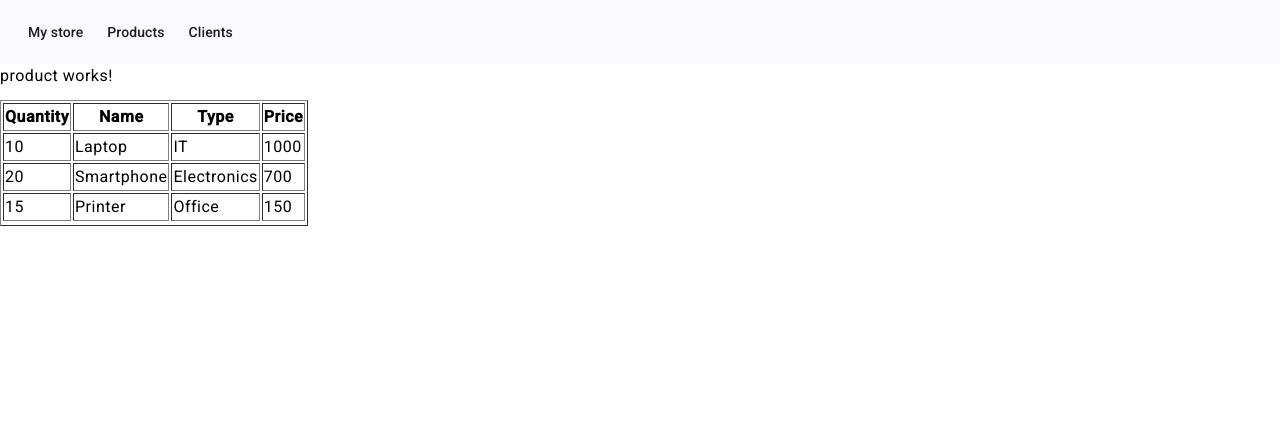
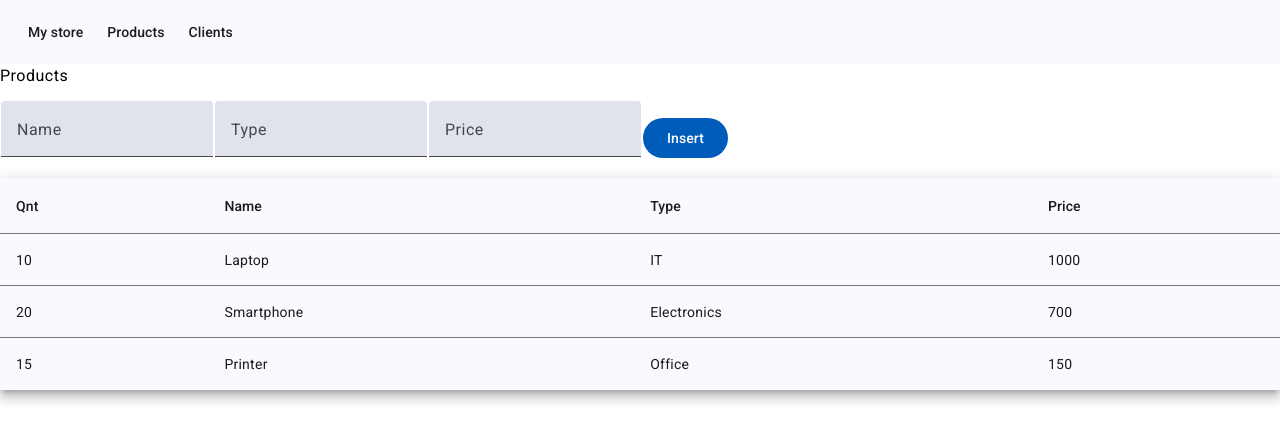
Before and after one commit to eduardodecarvalho/mystore-client, an Angular app: page /products in a window 1280 px wide. Shown: the top 442 px of the page. Built offline with nearby package versions, Linux system fonts and the light colour scheme; data requests are answered from the project's data file.

Commit message:
save product

```diff
--- a/src/app/product/product.component.html
+++ b/src/app/product/product.component.html
@@ -1,30 +1,50 @@
-<p>product works!</p>
+<p>Products</p>
 
-<table border="1">
-  <thead>
-    <tr>
-      <th>
-        Quantity
-      </th>
-      <th>
-        Name
-      </th>
-      <th>
-        Type
-      </th>
-      <th>
-        Price
-      </th>
-    </tr>
-  </thead>
+<form [formGroup]="form" class="product-form">
+  <td>
+    <mat-form-field>
+      <mat-label>Name</mat-label>
+      <input matInput formControlName="name" placeholder="Name">
+    </mat-form-field>
+  <td>
+    <mat-form-field>
+      <mat-label>Type</mat-label>
+      <input matInput formControlName="type" placeholder="Type">
+    </mat-form-field>
+  <td>
+    <mat-form-field>
+      <mat-label>Price</mat-label>
+      <input matInput formControlName="price" type="number" placeholder="Price">
+    </mat-form-field>
+  <td>
+    <section>
+      <div class="insert-button-row">
+        <button (click)="saveProduct(form.value)" mat-flat-button>Insert</button>
+      </div>
+    </section>
+</form>
 
-  <tbody>
-    <tr *ngFor="let product of productList$ | async; index as i">
-      <td> {{ product.quantity }} </td>
-      <td> {{ product.name }}</td>
-      <td> {{ product.type }}</td>
-      <td> {{ product.price }}</td>
-    <tr>
-  </tbody>
+<table mat-table [dataSource]="productList$" class="mat-elevation-z8">
+  <ng-container matColumnDef="quantity">
+    <th mat-header-cell *matHeaderCellDef> Qnt </th>
+    <td mat-cell *matCellDef="let product"> {{ product.quantity }} </td>
+  </ng-container>
 
+  <ng-container matColumnDef="name">
+    <th mat-header-cell *matHeaderCellDef> Name </th>
+    <td mat-cell *matCellDef="let product"> {{ product.name }} </td>
+  </ng-container>
+
+  <ng-container matColumnDef="type">
+    <th mat-header-cell *matHeaderCellDef> Type </th>
+    <td mat-cell *matCellDef="let product"> {{ product.type }} </td>
+  </ng-container>
+
+  <ng-container matColumnDef="price">
+    <th mat-header-cell *matHeaderCellDef> Price </th>
+    <td mat-cell *matCellDef="let product"> {{ product.price }} </td>
+  </ng-container>
+
+  <tr mat-header-row *matHeaderRowDef="displayedColumns"></tr>
+  <tr mat-row *matRowDef="let row; columns: displayedColumns;"></tr>
 </table>
--- a/src/app/product/product.component.ts
+++ b/src/app/product/product.component.ts
@@ -3,18 +3,41 @@ import { AsyncPipe, NgFor } from '@angular/common';
 import { ProductService } from './product.service';
 import { Product } from './product';
 import { Observable } from 'rxjs';
+import { MatTableModule } from '@angular/material/table';
+import { MatFormField } from '@angular/material/form-field';
+import { FormControl, FormGroup, FormsModule, ReactiveFormsModule } from '@angular/forms';
+import { MatInputModule } from '@angular/material/input';
+import { MatButtonModule } from '@angular/material/button';
+import { MatDividerModule } from '@angular/material/divider';
+import { MatIconModule } from '@angular/material/icon';
 
 @Component({
   selector: 'app-product',
   standalone: true,
-  imports: [NgFor, AsyncPipe],
+  imports: [NgFor, AsyncPipe, MatTableModule, FormsModule, MatFormField, MatInputModule,
+    MatButtonModule, MatDividerModule, MatIconModule, ReactiveFormsModule],
   templateUrl: './product.component.html',
   styleUrl: './product.component.css'
 })
+
+
+
 export class ProductComponent implements OnInit {
+  form: FormGroup = new FormGroup({
+    name: new FormControl(''),
+    type: new FormControl(''),
+    price: new FormControl('')
+
+  })
   productList$!: Observable<Product[]>
+  displayedColumns: string[] = ['quantity', 'name', 'type', 'price']
   constructor(private productService: ProductService) { }
   ngOnInit(): void {
     this.productList$ = this.productService.getProducts()
   }
+  saveProduct(product: Product) {
+    this.productService.saveProduct(product).subscribe(() => {
+      this.productList$ = this.productService.getProducts()
+    })
+  }
 }
--- a/src/app/product/product.service.ts
+++ b/src/app/product/product.service.ts
@@ -8,12 +8,13 @@ import { Product } from './product';
 })
 export class ProductService {
 
-  baseURL: string = "http://localhost:3000"
+  baseURL: string = "http://localhost:3000/products"
 
   constructor(private http: HttpClient) { }
   getProducts(): Observable<Product[]> {
-    return this.http.get<Product[]>(this.baseURL + "/products")
+    return this.http.get<Product[]>(this.baseURL)
   }
-
-
+  saveProduct(product: Product): Observable<Product> {
+    return this.http.post<Product>(this.baseURL, product)
+  }
 }
```
